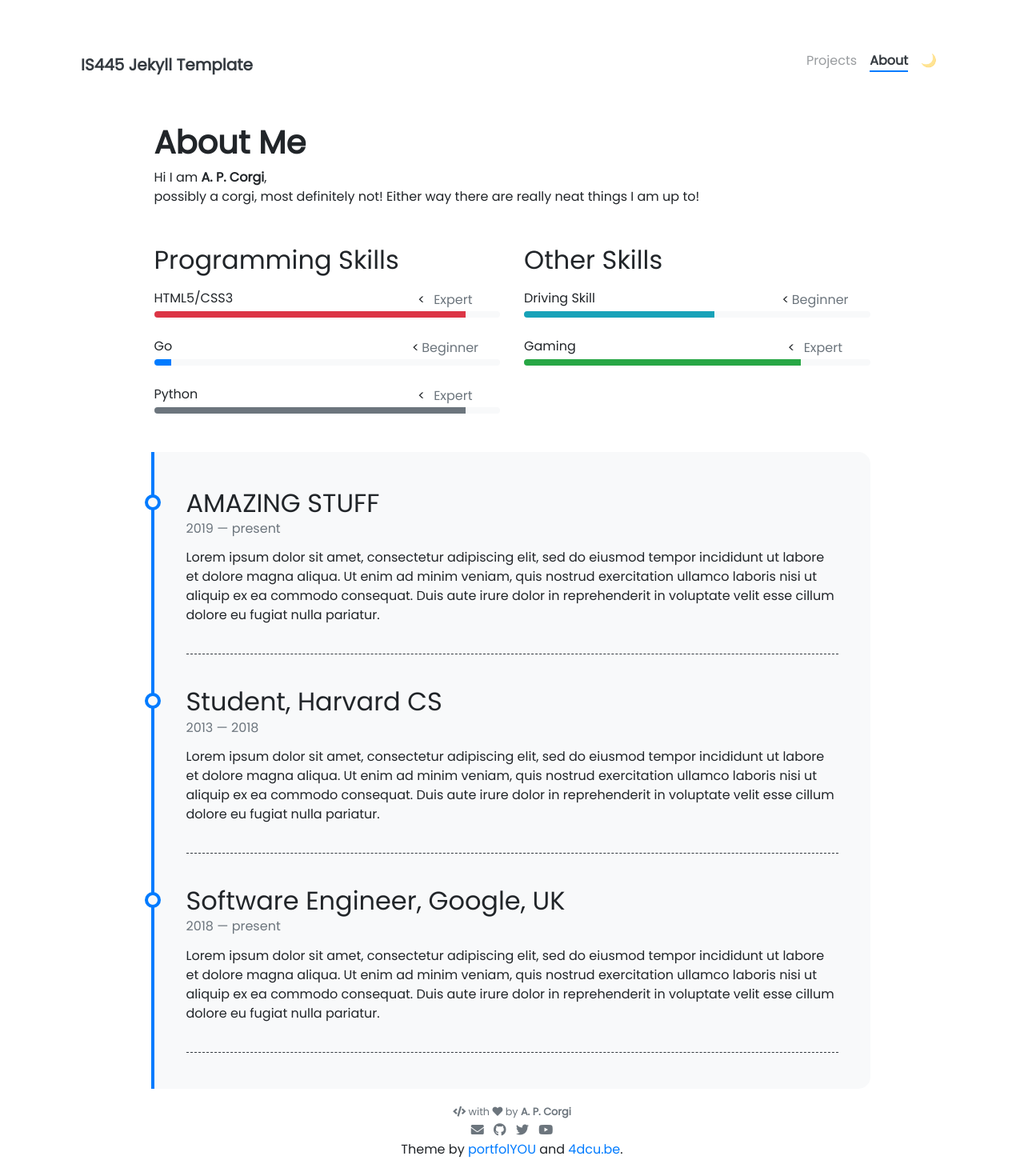
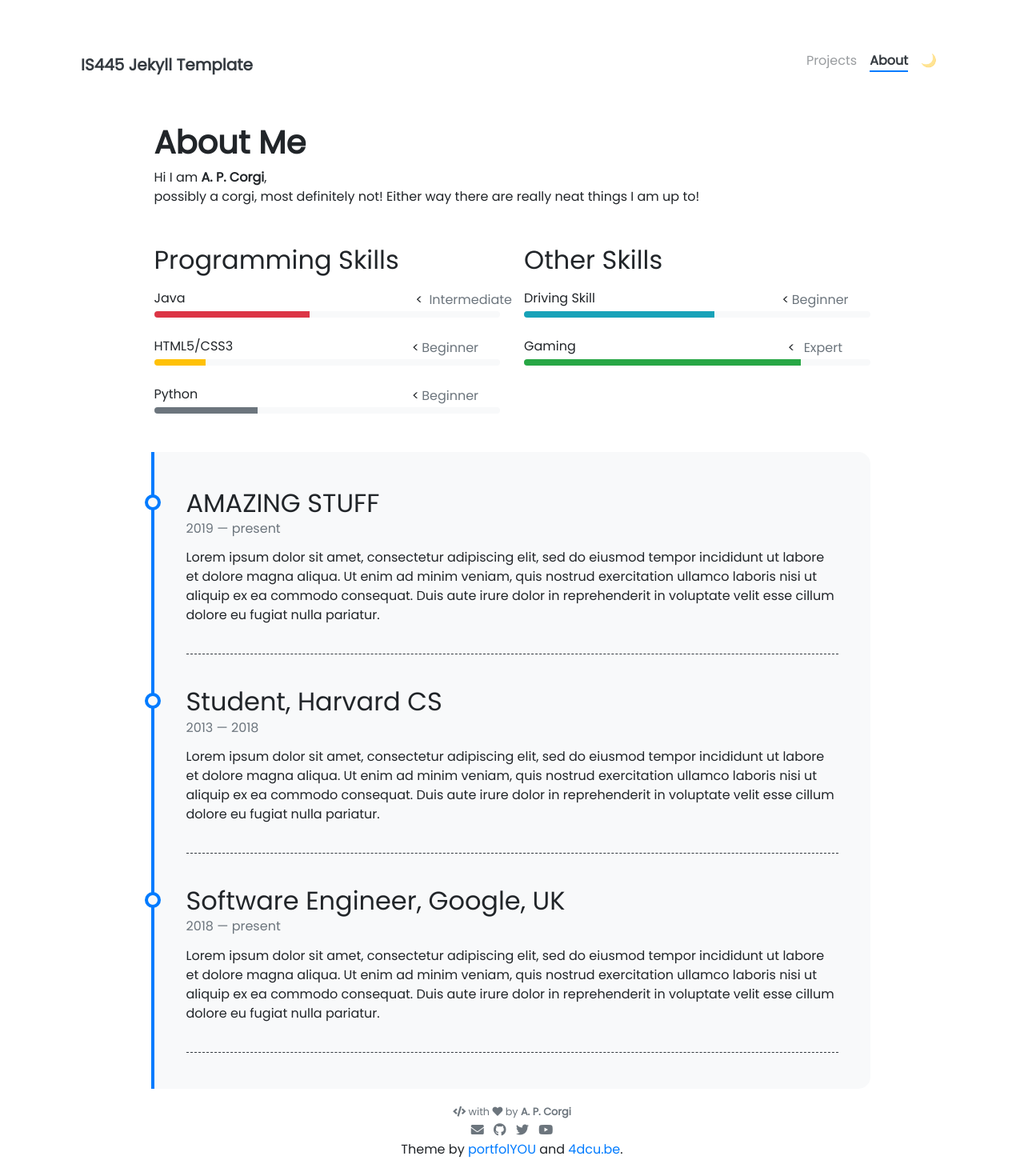
Before and after one commit to bochenz3-sys/bochenz3-sys.github.io, a Jekyll site: the page built from pages/about.md, in a window 1280 px wide. Shown: the whole page at 80% size. Built offline with Jekyll 4.4.1, drawn with Linux system fonts in a browser that asks for light colours; nearby versions of some CDN libraries.

Commit message:
Update programming-skills.yml

```diff
--- a/_data/programming-skills.yml
+++ b/_data/programming-skills.yml
@@ -1,14 +1,14 @@
-- name: HTML5/CSS3
-  percentage: 90
-  level: Expert
+- name: Java
+  percentage: 45
+  level: Intermediate
   color: danger
 
-- name: Go
-  percentage: 5
+- name: HTML5/CSS3
+  percentage: 15
   level: Beginner
-  color:
+  color: warning
 
 - name: Python
-  percentage: 90
-  level: Expert
+  percentage: 30
+  level: Beginner
   color: secondary
```
